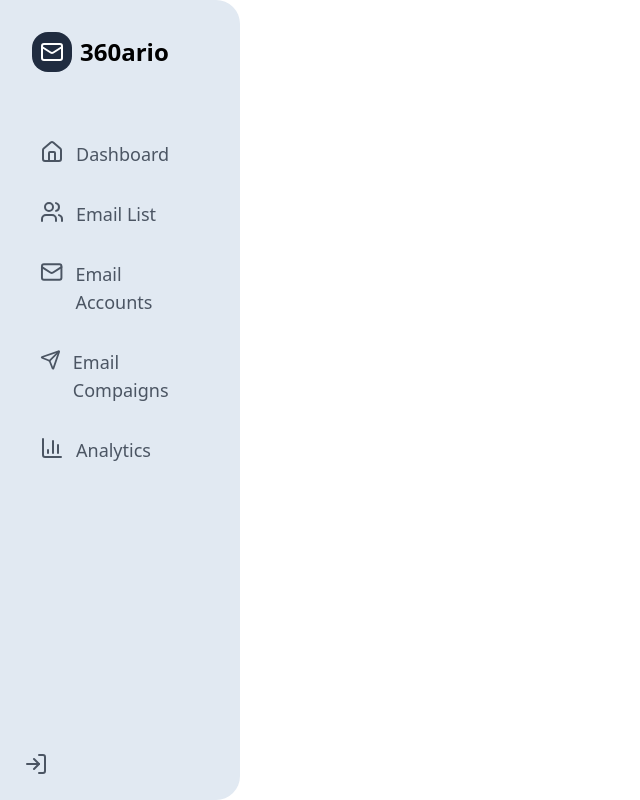
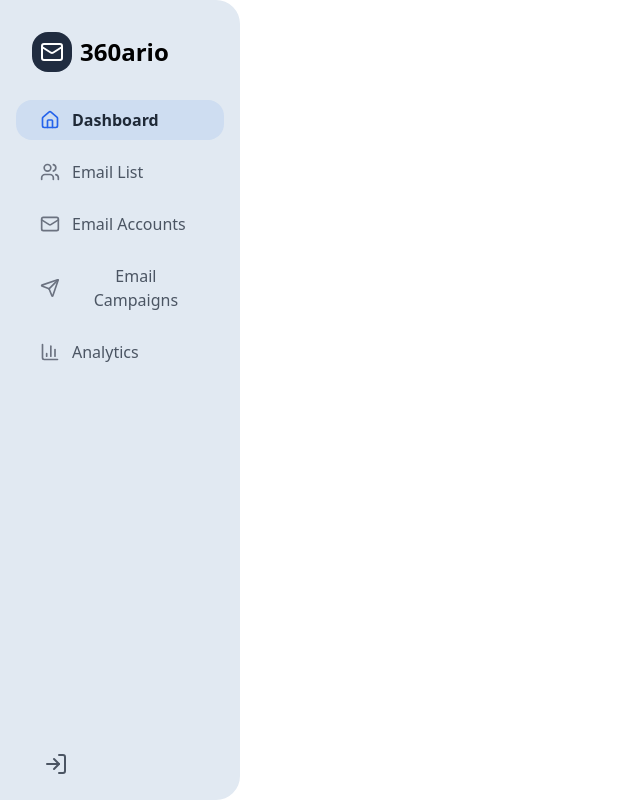
Before and after one commit to techieshruti/Globopersona-project-Frontend-UI-Redesign, a React (Vite) app: page / in a window 1280 px wide. Shown: the whole page, without its empty margins (0-640 px from the left). Built offline with nearby package versions, Linux system fonts and the light colour scheme.

Commit message:
added styles to sidebar

```diff
--- a/src/components/Layout/Sidebar.jsx
+++ b/src/components/Layout/Sidebar.jsx
@@ -1,45 +1,60 @@
-import React from 'react'
+import React, { useState } from 'react'
 import { House, Users, Mail, Send, ChartColumn, LogIn } from 'lucide-react';
 
+const navItems = [
+  { id: "dashboard", label: "Dashboard", icon: House, color: "#2563eb" },
+  { id: "emailList", label: "Email List", icon: Users, color: "#10b981" },
+  { id: "emailAccounts", label: "Email Accounts", icon: Mail, color: "#f59e0b" },
+  { id: "campaigns", label: "Email Campaigns", icon: Send, color: "#ef4444" },
+  { id: "analytics", label: "Analytics", icon: ChartColumn, color: "#6366f1" },
+];
+
 const Sidebar = () => {
+  const [activeItem, setActiveItem] = useState("dashboard");
+
   return (
-    <div className='bg-[#e1e9f2] h-screen flex flex-col justify-between p-4 w-60 rounded-tr-3xl rounded-br-3xl'>
+    <div className='bg-[#e1e9f2] h-screen flex flex-col justify-between fixed p-4 w-60 rounded-tr-3xl rounded-br-3xl'>
 
+      {/* Logo */}
       <div className='flex flex-col gap-3'>
-         {/* logo */}
         <div className="logo flex items-center gap-2 m-4">
-        <div className='bg-[#202c40] rounded-2xl p-2 text-white'><Mail /></div>
-        <h1 className='text-2xl font-bold'>360ario</h1>
+          <div className='bg-[#202c40] rounded-2xl p-2 text-white'><Mail /></div>
+          <h1 className='text-2xl font-bold'>360ario</h1>
+        </div>
+
+        {/* Dynamic Nav */}
+        <nav className="flex flex-col gap-3">
+          {navItems.map((item) => {
+            const Icon = item.icon;
+            const isActive = activeItem === item.id;
+
+            return (
+              <button
+                key={item.id}
+                onClick={() => setActiveItem(item.id)}
+                className={`flex items-center gap-3 px-6 py-2 rounded-2xl transition-all
+                  ${isActive ? "bg-[#ceddf1] font-semibold text-gray-800" : "text-gray-600 hover:bg-[#d9e4f2]"}
+                `}
+              >
+                <Icon
+                  size={20}
+                  className="transition-colors"
+                  style={{ color: isActive ? item.color : "#6b7280" }}
+                />
+                {item.label}
+              </button>
+            );
+          })}
+        </nav>
       </div>
 
-      {/* navbar list */}
-      <div className="nav-list text-lg flex flex-col gap-4 mt-8">
-        <a href="#dashboard" className="nav-item flex gap-3 focus:bg-[#ceddf1] text-gray-600 focus:font-semibold px-6 py-2 rounded-2xl">
-          <House className='focus:text-blue-600'/> Dashboard
-        </a>
-        <a href="#profile" className="nav-item flex gap-3 focus:bg-[#ceddf1] text-gray-600 focus:font-semibold px-6 py-2 rounded-2xl">
-          <Users /> Email List
-        </a>
-        <a href="#settings" className="nav-item flex gap-3 focus:bg-[#ceddf1] text-gray-600 focus:font-semibold px-6 py-2 rounded-2xl">
-          <Mail/> Email Accounts
-        </a>
-        <a href="#settings" className="nav-item flex gap-3 focus:bg-[#ceddf1] text-gray-600 focus:font-semibold px-6 py-2 rounded-2xl">
-          <Send /> Email Compaigns
-        </a>
-        <a href="#settings" className="nav-item flex gap-3 focus:bg-[#ceddf1] text-gray-600 focus:font-semibold px-6 py-2 rounded-2xl">
-          <ChartColumn /> Analytics
-        </a>
-      </div>
+      {/* Login Icon */}
+      <div className="login-icon flex mt-8 p-2 ml-5 text-gray-600 hover:bg-[#ceddf1] cursor-pointer rounded-xl">
+        <LogIn />
       </div>
 
+    </div>
+  );
+};
 
-
-      {/* login icon */}
-      <div className="login-icon flex mt-8 p-2 text-gray-600 hover:bg-[#ceddf1] cursor-pointer">
-        <LogIn />
-      </div>
-    </div>
-  )
-}
-
-export default Sidebar
+export default Sidebar;
```
